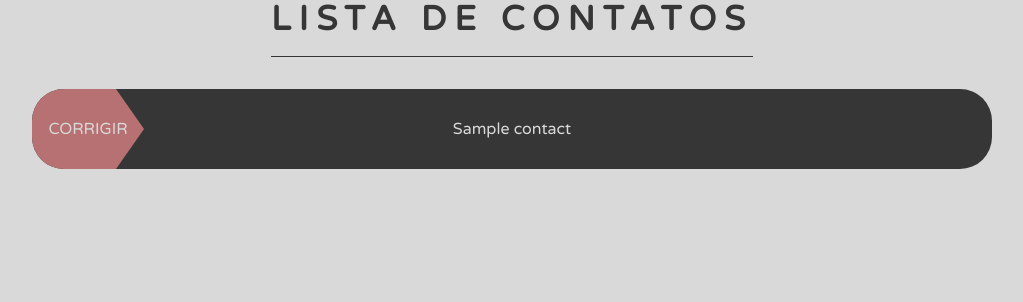
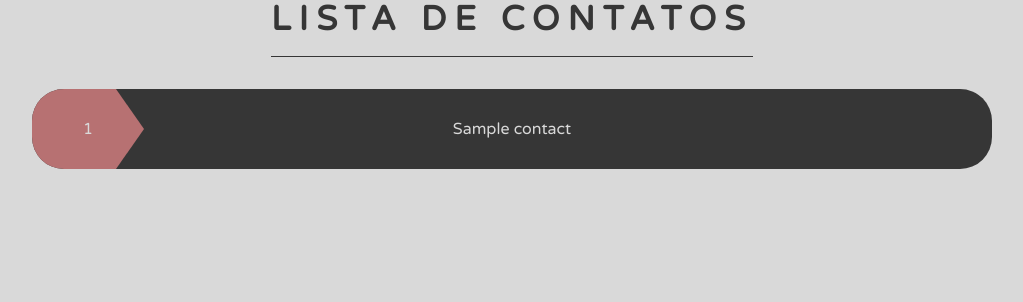
Before and after one commit to RafaelHDSV/Robotic-Hand, a Flask app: template templates/contacts.html in a window 1280 px wide. Shown: the part 161-463 px from the top of the page, without its empty margins (128-1151 px from the left). Run offline with Flask 2, Linux system fonts and the light colour scheme; the template is opened without the code that fills it: most values are stand-ins (such as "Sample title", 1, 10 or a date in 2020).

Commit message:
Updating Mobile

```diff
--- a/templates/contacts.html
+++ b/templates/contacts.html
@@ -45,7 +45,7 @@
 
         <ul>
             {% for contact in contact %}
-            <li class="contacts_container"><span class="contacts_counter">CORRIGIR</span>{{contact}}</li>
+            <li class="contacts_container"><span class="contacts_counter">{{number}}</span>{{contact}}</li>
             {% endfor %}
         </ul>
     </header>
```
Also changed, not shown: app.py (+1 -37 lines).
